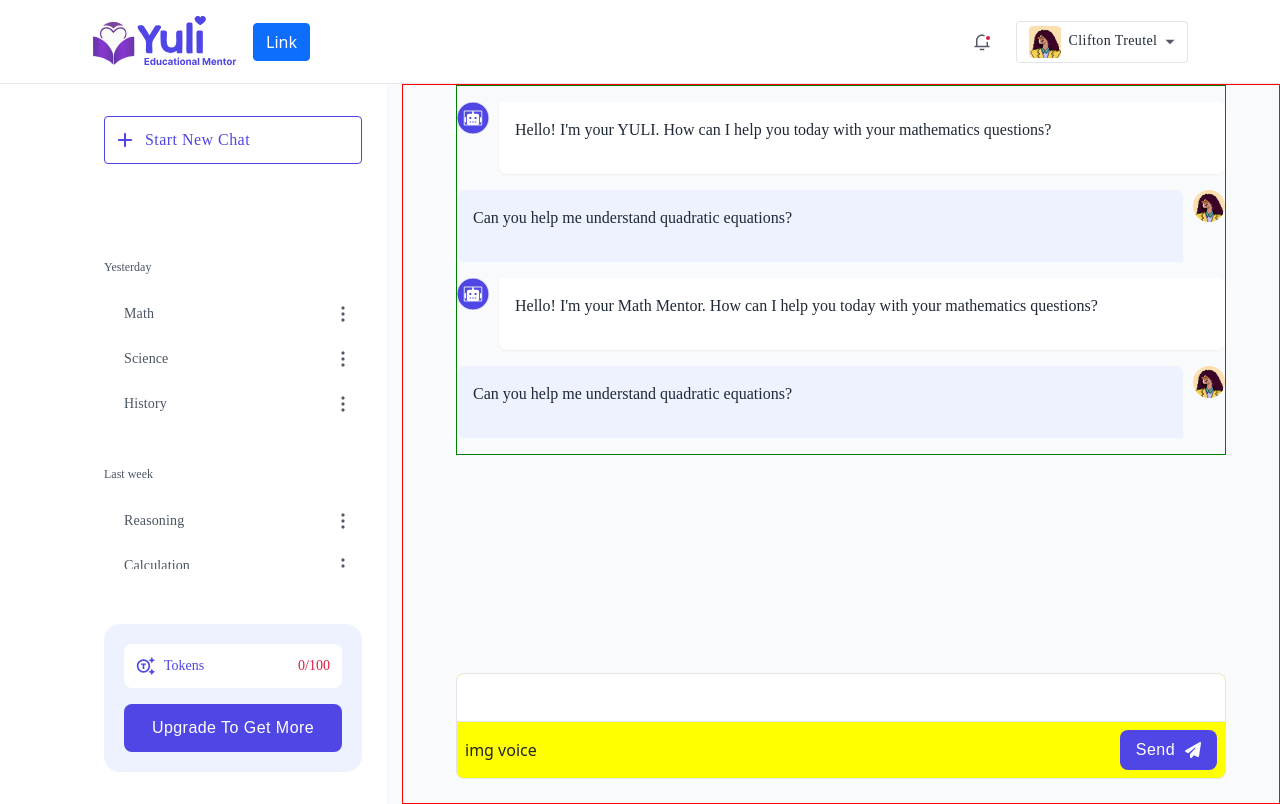
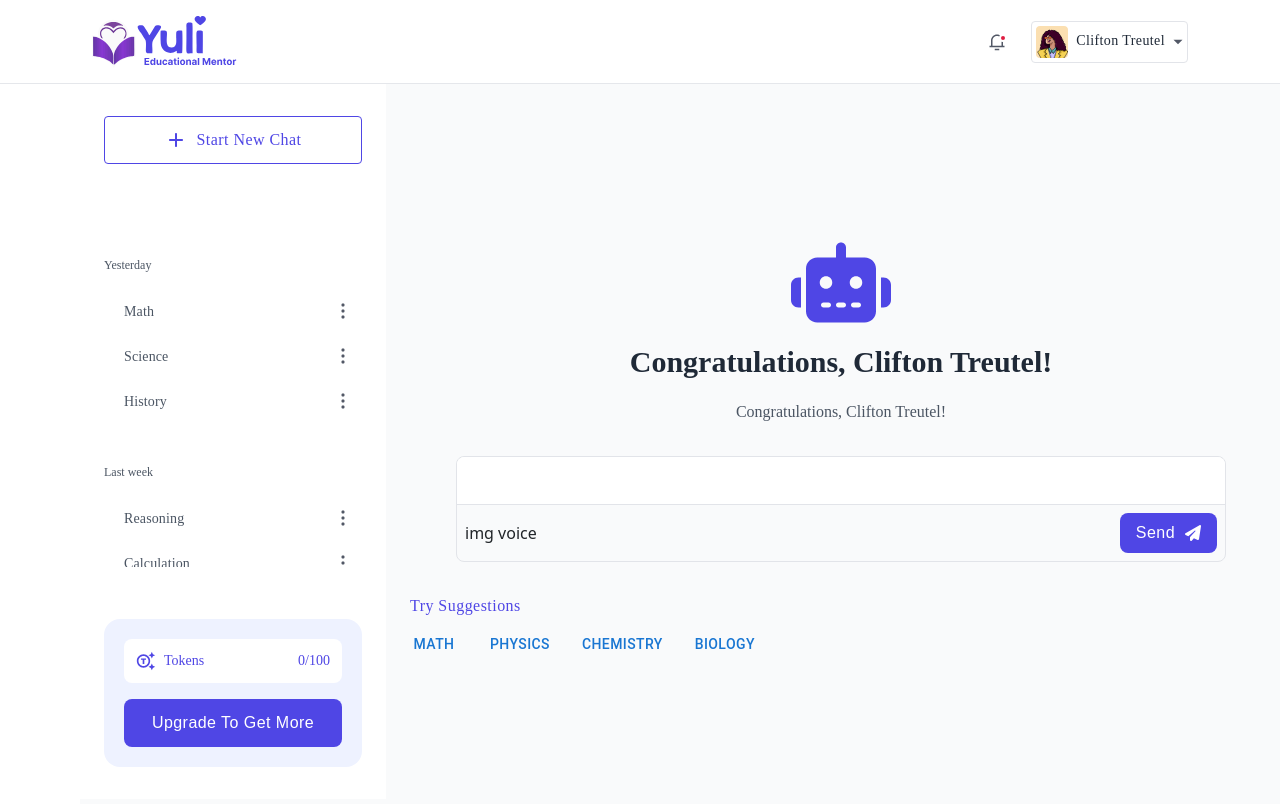
Before and after one commit to nitinitidol/math_mentor_frontend, a React (Create React App) app: page /dashboard in a window 1280 px wide. Built offline with nearby package versions, Linux system fonts and the light colour scheme; a web font is replaced by a local one.

Commit message:
new design changes fixed

```diff
--- a/src/components/ChatBox/ChatBox.scss
+++ b/src/components/ChatBox/ChatBox.scss
@@ -9,7 +9,6 @@
     justify-content: center;
     .chating-block{
         position: relative;
-        // background-color: pink;
         width: 100%;
         // max-width: 770px;
         display: flex;
@@ -17,17 +16,22 @@
         justify-content: space-between;
         height: 100%;
         gap: 16px;
-        border: 1px solid red;
+        &.welcome-chating-block{
+            justify-content: center;
+        }
         .chating-history-block{
             width: 100%;
             max-width: 770px;
             padding: 16px 0px;
+            // display: flex;
+            // flex-direction: column;
+            // gap: 16px;
+            // margin-bottom: 30px;
+            margin: 0px auto 0px auto;
+            .chating-history-list{
                 display: flex;
                 flex-direction: column;
                 gap: 16px;
-            // margin-bottom: 30px;
-            margin: 0px auto 0px auto;
-            border: 1px solid green;
                 .receive-chat{
                     display: flex;
                     align-items: flex-start;
@@ -107,6 +111,29 @@
                     }
                 }
             }
+            .welcome-chat-box{
+                display: flex;
+                flex-direction: column;
+                gap: 16px;
+                align-items: center;
+                .welcome-chat-icon{
+
+                }
+                .welcome-text{
+                    font-size: 30px;
+                    font-weight: 700;
+                    color: $primary_text_color;
+                    font-family: $font_family_body;
+                }
+                .welcome-subtext{
+                    font-size: 16px;
+                    font-weight: 400;
+                    line-height: 24px;
+                    color: $secondary_text_color;
+                    font-family: $font_family_body;
+                }
+            }
+        }
         .chat-editor-content-block{
             background-color: #F9FAFB;
             position: sticky;
@@ -122,8 +149,7 @@
                 // left: 0;
                 margin: 0px auto 24px auto;
                 max-width: 770px;
-                // background-color: #F9FAFB;
-                background-color: yellow;
+                background-color: #F9FAFB;
                 .chat-input-editor{
                     width: 100%;
                     background-color: $White_color;
@@ -157,6 +183,25 @@
                     }
                 }
             }
+            .chating-tools-block{
+                .suggestion-block{
+                    .suggestion-btn{
+                        display: flex;
+                        align-items: center;
+                        gap: 16px;
+                        font-size: 16px;
+                        font-weight: 400;
+                        color: $primary_color;
+                        font-family: $font_family_body;
+                        text-transform: capitalize;
+                    }
+                }
+                .tools-list{
+                    display: flex;
+                    align-items: center;
+                    gap: 16px;
                 }
             }
         }
+    }
+}
--- a/src/components/ChatBox/ChatBox.tsx
+++ b/src/components/ChatBox/ChatBox.tsx
@@ -3,29 +3,31 @@ import "../ChatBox/ChatBox.scss";
 import { PrimaryButton } from "../AllButtons/AllButtons";
 import ReceiveChatIcon from "../../assets/images/vactor/receive-chat-icon.svg";
 import SendChatUser from "../../assets/images/vactor/Avatar1.svg";
+import ChatBotIcon from "../../assets/images/vactor/chat-bot-icon.svg";
+import StarIcon from "../../assets/images/vactor/star-icon.svg";
+import { Button } from "@mui/material";
 
 const ChatBox = () => {
   return (
     <>
       <div className="chatbox-wrapper">
-        <div className="chating-block">
+        <div className="chating-block welcome-chating-block">
           <div className="chating-history-block">
+            <div className="chating-history-list d-none">
               <div className="receive-chat">
                 <div className="chat-icon">
                   <img src={ReceiveChatIcon} alt="" />
                 </div>
                 <div className="receive-chat-text">
                   <p>
-                Hello! I'm your YULI. How can I help you today with your mathematics questions?
+                    Hello! I'm your YULI. How can I help you today with your
+                    mathematics questions?
                   </p>
                 </div>
               </div>
               <div className="send-chat">
                 <div className="send-chat-text">
-                <p>
-                Can you help me understand quadratic equations?
-                </p>
-
+                  <p>Can you help me understand quadratic equations?</p>
                 </div>
                 <div className="chat-icon">
                   <img src={SendChatUser} alt="" />
@@ -37,62 +39,36 @@ const ChatBox = () => {
                 </div>
                 <div className="receive-chat-text">
                   <p>
-                Hello! I'm your Math Mentor. How can I help you today with your mathematics questions?
+                    Hello! I'm your Math Mentor. How can I help you today with
+                    your mathematics questions?
                   </p>
-
                 </div>
               </div>
               <div className="send-chat">
                 <div className="send-chat-text">
-                <p>
-                Can you help me understand quadratic equations?
-                </p>
-
+                  <p>Can you help me understand quadratic equations?</p>
                 </div>
                 <div className="chat-icon">
                   <img src={SendChatUser} alt="" />
                 </div>
               </div>
-            {/* <div className="receive-chat">
-              <div className="chat-icon">
-                <img src={ReceiveChatIcon} alt="" />
             </div>
-              <div className="receive-chat-text">
-                <p>
-                  Lorem ipsum dolor, sit amet consectetur adipisicing elit.
-                  Sapiente, itaque.
-                </p>
-                <p>
-                  Lorem ipsum dolor sit amet consectetur adipisicing elit.
-                  Assumenda odio pariatur consequuntur modi! Quo eligendi itaque
-                  pariatur numquam soluta, assumenda doloremque dolores iusto
-                  saepe magnam atque placeat voluptas quisquam ut!
-                </p>
+            <div className="welcome-chat-box">
+              <div className="welcome-chat-icon">
+                <img src={ChatBotIcon} alt="" />
+              </div>
+              <div className="welcome-text">
+                Congratulations, Clifton Treutel!
+              </div>
+              <div className="welcome-subtext">
+                Congratulations, Clifton Treutel!
               </div>
             </div>
-            <div className="send-chat">
-              <div className="send-chat-text">
-                <p>
-                  Lorem, ipsum dolor sit amet consectetur adipisicing elit.
-                  Eaque quis dolorum incidunt laborum ipsum dolor officiis?
-                  Expedita at molestiae repudiandae.
-                </p>
-                <p>
-                  Lorem ipsum dolor, sit amet consectetur adipisicing elit. A
-                  maiores aspernatur, totam voluptatum consequatur vitae fuga
-                  dolor accusamus sequi quod porro dicta quibusdam aliquid sint
-                  ratione error similique magnam animi?
-                </p>
-              </div>
-              <div className="chat-icon">
-                <img src={SendChatUser} alt="" />
-              </div>
-            </div> */}
           </div>
           <div className="chat-editor-content-block">
             <div className="chat-editor-block">
               <div className="chat-input-editor">
-            <input type="text" name="name"/>
+                <input type="text" name="name" />
               </div>
               <div className="chat-editor-menu">
                 <div className="editor-menu-block"> img voice</div>
@@ -113,6 +89,20 @@ const ChatBox = () => {
                 </PrimaryButton>
               </div>
             </div>
+
+            <div className="chating-tools-block">
+                <div className="suggestion-block">
+                  <Button className="suggestion-btn">
+                    {/* <img src={StarIcon} alt="" /> */}
+                     Try Suggestions</Button>
+                </div>
+                <div className="tools-list">
+                    <Button variant="text">Math</Button>
+                    <Button variant="text">Physics</Button>
+                    <Button variant="text">Chemistry</Button>
+                    <Button variant="text">Biology</Button>
+                </div>
+            </div>
           </div>
         </div>
       </div>
--- a/src/components/ChatHistory/ChatHistory.scss
+++ b/src/components/ChatHistory/ChatHistory.scss
@@ -4,7 +4,7 @@
     padding: 32px 24px;
     background-color: $White_color;
     width: 100%;
-    height: calc(100vh - 80px);
+    height: calc(100vh - 85px);
     max-width: 306px;
     position: relative;
     display: flex;
@@ -20,7 +20,7 @@
             border: 1px solid $primary_color;
             display: flex;
             align-items: center;
-            justify-content: flex-start;
+            justify-content: center;
             gap: 8px;
             height: 48px;
             min-width: 258px;
@@ -134,7 +134,7 @@
                     font-size: 14px;
                     font-weight: 400;
                     line-height: 20px;
-                    color: $error_color;
+                    color: $primary_color;
                     font-family: $font_family_body;
                 }
             }
--- a/src/components/Sidebar/Sidebar.tsx
+++ b/src/components/Sidebar/Sidebar.tsx
@@ -25,12 +25,12 @@ const Sidebar = () => {
             <Link className="navbar-brand" to="/">
               <img src={HeaderLogo} alt="HeaderLogo" />
             </Link>
-            <button
+            {/* <button
               type="button"
               className="btn-close text-reset"
               data-bs-dismiss="offcanvas"
               aria-label="Close"
-            ></button>
+            ></button> */}
           </div>
           <div className="offcanvas-body">
             <div className="sidebar-menu">
--- a/src/components/TopHeader/TopHeader.scss
+++ b/src/components/TopHeader/TopHeader.scss
@@ -50,6 +50,14 @@
         //         border: 1px solid $input_border-color;
         //     }
         // }
+        .navbar-brand{
+            img{
+                @include small_mobile {
+                    width: 110px;
+                }
+
+            }
+        }
     }
     .top-right-menu {
         margin-left: auto;
@@ -80,7 +88,9 @@
             display: flex;
             align-items: center;
             gap: 8px;
-            min-width: 172px;
+            // width: 100%;
+            // max-width: 172px;
+            min-width: 32px;
             text-transform: capitalize;
             font-size: 14px;
             font-weight: 500;
@@ -97,6 +107,8 @@
                     border-radius: 4px;
                 }
 
+
+            }
             .login-user-name {
                 font-size: 14px;
                 font-weight: 500;
@@ -112,6 +124,28 @@
                     display: none;
                 }
             }
+            .down-arrow{
+                @include tablet{
+                    display: none;
+                }
+                @include large_mobile{
+                    display: none;
+                }
+                @include small_mobile{
+                    display: none;
+                }
+            }
+        }
+        .sidebar-toggle-btn{
+            display: none;
+            @include tablet {
+                display: block;
+            }
+            @include large_mobile {
+                display: block;
+            }
+            @include small_mobile {
+                display: block;
             }
         }
     }
--- a/src/components/TopHeader/TopHeader.tsx
+++ b/src/components/TopHeader/TopHeader.tsx
@@ -36,16 +36,8 @@ const TopHeader = () => {
             <Link className="navbar-brand" to="/">
               <img src={HeaderLogo} alt="HeaderLogo" />
             </Link>
-              <a
-        className="btn btn-primary"
-        data-bs-toggle="offcanvas"
-        href="#offcanvasExample"
-        role="button"
-        aria-controls="offcanvasExample"
-      >
-        Link
-      </a>
-            <button
+
+            {/* <button
               className="navbar-toggler"
               type="button"
               data-bs-toggle="collapse"
@@ -55,12 +47,12 @@ const TopHeader = () => {
               aria-label="Toggle navigation"
             >
               <span className="navbar-toggler-icon"></span>
-            </button>
-            <div
+            </button> */}
+            {/* <div
               className="collapse navbar-collapse"
               id="navbarSupportedContent"
-            >
-              <div></div>
+            > */}
+            {/* <div></div> */}
             <div className="top-right-menu">
               <Button
                 className="notification-badge"
@@ -118,10 +110,7 @@ const TopHeader = () => {
                   <p className="notify-items-time">1 hr ago</p>
                 </MenuItem>
 
-                  <MenuItem
-                    className="notify-items"
-                    onClick={handleCloseNotify}
-                  >
+                <MenuItem className="notify-items" onClick={handleCloseNotify}>
                   <p className="notify-items-text">
                     Your new leaning exercise was ready to start.
                   </p>
@@ -158,7 +147,11 @@ const TopHeader = () => {
                   <img src={LoginProfile} alt="" />
                 </div>
                 <span className="login-user-name">Clifton Treutel</span>
-                  <img src={FillDownArrow} alt="FillDownArrow" />
+                <img
+                  className="down-arrow"
+                  src={FillDownArrow}
+                  alt="FillDownArrow"
+                />
               </Button>
               <Menu
                 className="user-setting-dropdown"
@@ -176,9 +169,7 @@ const TopHeader = () => {
                   </div>
                   <div className="user-setting-content">
                     <div className="user-name">Clifton Treutel</div>
-                      <div className="user-email">
-                        sarah.anderson@example.com
-                      </div>
+                    <div className="user-email">sarah.anderson@example.com</div>
                   </div>
                 </div>
                 <MenuItem onClick={handleClose}>
@@ -280,8 +271,30 @@ const TopHeader = () => {
                   Sign Out
                 </MenuItem>
               </Menu>
+
+                {/* sidebar toggle button  */}
+              <Link
+              className="sidebar-toggle-btn"
+                to="#offcanvasExample"
+                data-bs-toggle="offcanvas"
+                role="button"
+                aria-controls="offcanvasExample"
+              >
+                <svg
+                  width="25"
+                  height="24"
+                  viewBox="0 0 25 24"
+                  fill="none"
+                  xmlns="http://www.w3.org/2000/svg"
+                >
+                  <path
+                    d="M4.40002 4.80078H20.6V6.60078H4.40002V4.80078ZM4.40002 11.1008H20.6V12.9008H4.40002V11.1008ZM4.40002 17.4008H20.6V19.2008H4.40002V17.4008Z"
+                    fill="#0A0D14"
+                  />
+                </svg>
+              </Link>
             </div>
-            </div>
+            {/* </div> */}
           </div>
         </nav>
       </header>
```
Also changed, not shown: src/assets/images/vactor/chat-bot-icon.svg (added), src/assets/images/vactor/star-icon.svg (added). Lines whose indentation alone changed are shown as unchanged.
